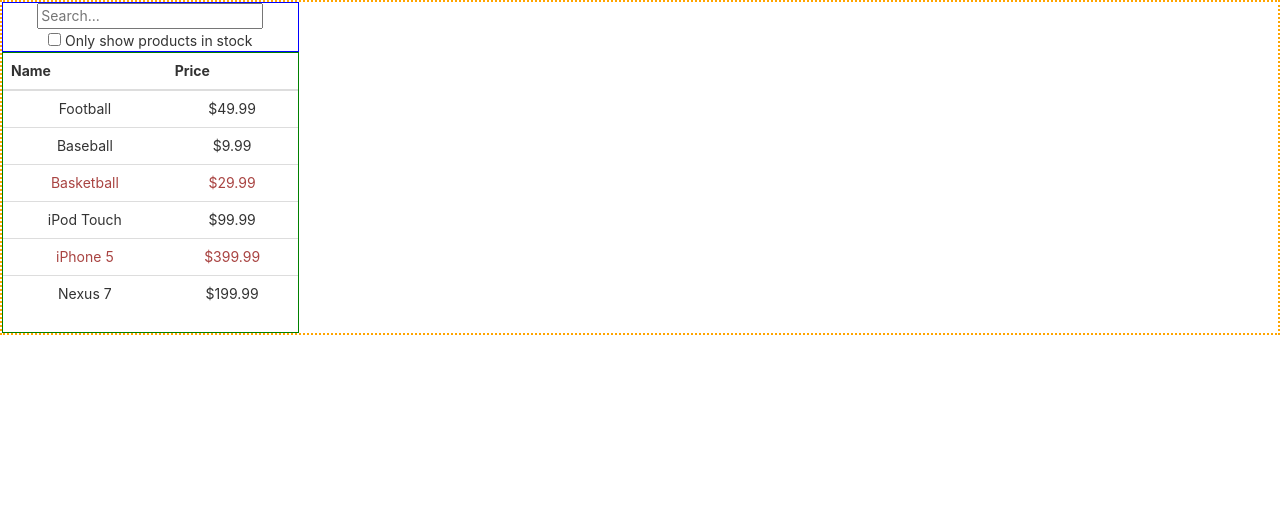
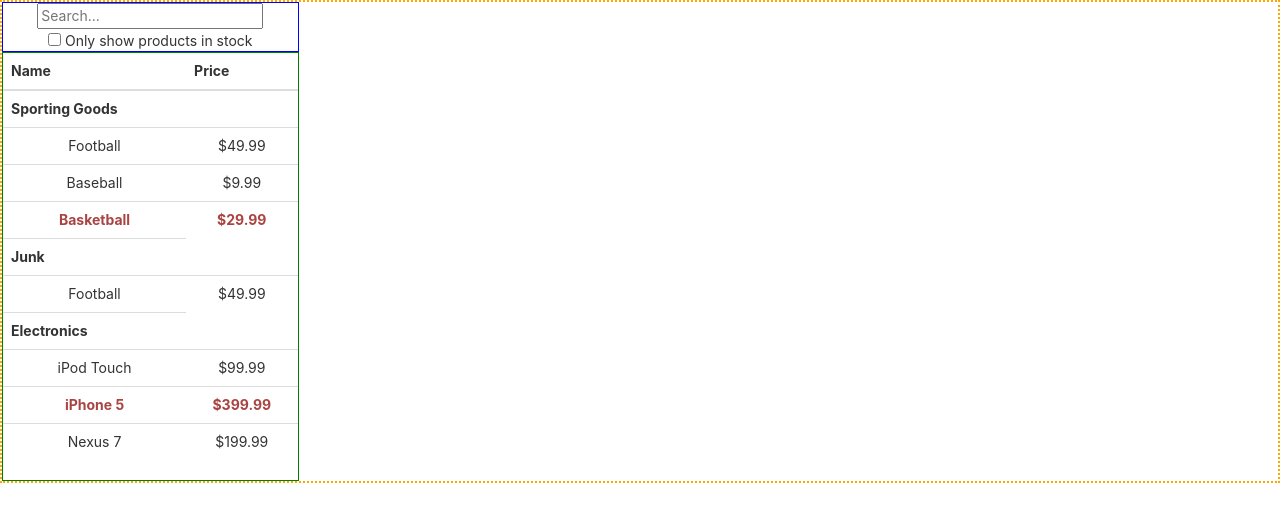
Before and after one commit to jfalicea/Reactjs-Inventory-Widget, a React (Create React App) app: page / in a window 1280 px wide. Shown: the top 522 px of the page. Built offline with nearby package versions, Linux system fonts and the light colour scheme.

Commit message:
created function to restructure the data.js file.

```diff
--- /dev/null
+++ b/src/ProductCategoryRow.js
@@ -0,0 +1,11 @@
+import React from 'react';
+
+function ProductCategoryRow(props){
+    return (
+
+        <tr>
+            <th>{props.header}</th>
+        </tr>
+    )
+}
+export default ProductCategoryRow;
--- a/src/ProductRow.js
+++ b/src/ProductRow.js
@@ -1,16 +1,19 @@
 import React from 'react';
 
-
-
 function ProductRow(props){
-    let productClass = ""
+    let productClass = "";
+    let fontStyle={};
+        //check to see if the product is in-stock.
     if(!props.product.inStock){
         productClass = "text-danger"
+        fontStyle =  {
+                fontWeight: "bold"
+            }
     }
     return(
             <tr>
-                <td className={productClass}>{props.product.name}</td>
-                <td className={productClass}>{props.product.price}</td>
+                <td style={fontStyle} className={productClass}>{props.product.name}</td>
+                <td style={fontStyle}className={productClass}>{props.product.price}</td>
             </tr>    )
 };
 
--- a/src/ProductTable.js
+++ b/src/ProductTable.js
@@ -1,17 +1,39 @@
 import React, {Component} from 'react';
 import productData from './data'
 import ProductRow from './ProductRow';
+import ProductCategoryRow from './ProductCategoryRow';
 
 console.log(productData)
 
 
 function ProductTable(props){
-    const products = productData.data.map((product,i)=>{
-        return(
-            <ProductRow product={product} key={i}/>
-            // each productRow is comingfrom ProductRow.js
-        )
-    })
+    let tempProducts = {}
+        //returns a react object.
+        //cleans up data  with a for each.
+    productData.data.forEach((product,i)=>{
+        if(tempProducts[product.category]===undefined){
+            tempProducts[product.category] = []
+        }
+        tempProducts[product.category].push(product)
+        // return(
+        //     <ProductRow product={product} key={i}/>
+        //     // each productRow is comingfrom ProductRow.js
+        // )
+    });
+    console.log("temp products",tempProducts)
+    let rows = [];
+    //reorganize our data so that we can iterate over categories.
+    for(let key in tempProducts){
+        // console.log("outter loop",key)
+        rows.push(<ProductCategoryRow key={key} header={key}/>) //push the Product Category Row onto rows
+        // Map through all the items on this type (ie.)
+        tempProducts[key].forEach((product, i)=>{
+            // console.log("inner loop", product)
+            rows.push(<ProductRow key={key+i}product={product} />) //push this element on the rows.
+        })
+    }
+
+    // console.log("rows",rows)
 
     return(
         <div className="product-table">
@@ -23,7 +45,7 @@ function ProductTable(props){
                     </tr>
                 </thead>
                 <tbody>
-                    {products}
+                    {rows}
                 </tbody>
             </table>
         </div>
--- a/src/data.js
+++ b/src/data.js
@@ -6,12 +6,12 @@ export default  {
             name: 'Football',
             inStock: true
         },
-        // {
-        //  category: 'Junk',
-        //  price: '$49.99',
-        //  name: 'Football',
-        //  inStock: true
-        // },
+        {
+         category: 'Junk',
+         price: '$49.99',
+         name: 'Football',
+         inStock: true
+        },
         {
             category: 'Sporting Goods',
             price: '$9.99',
```
